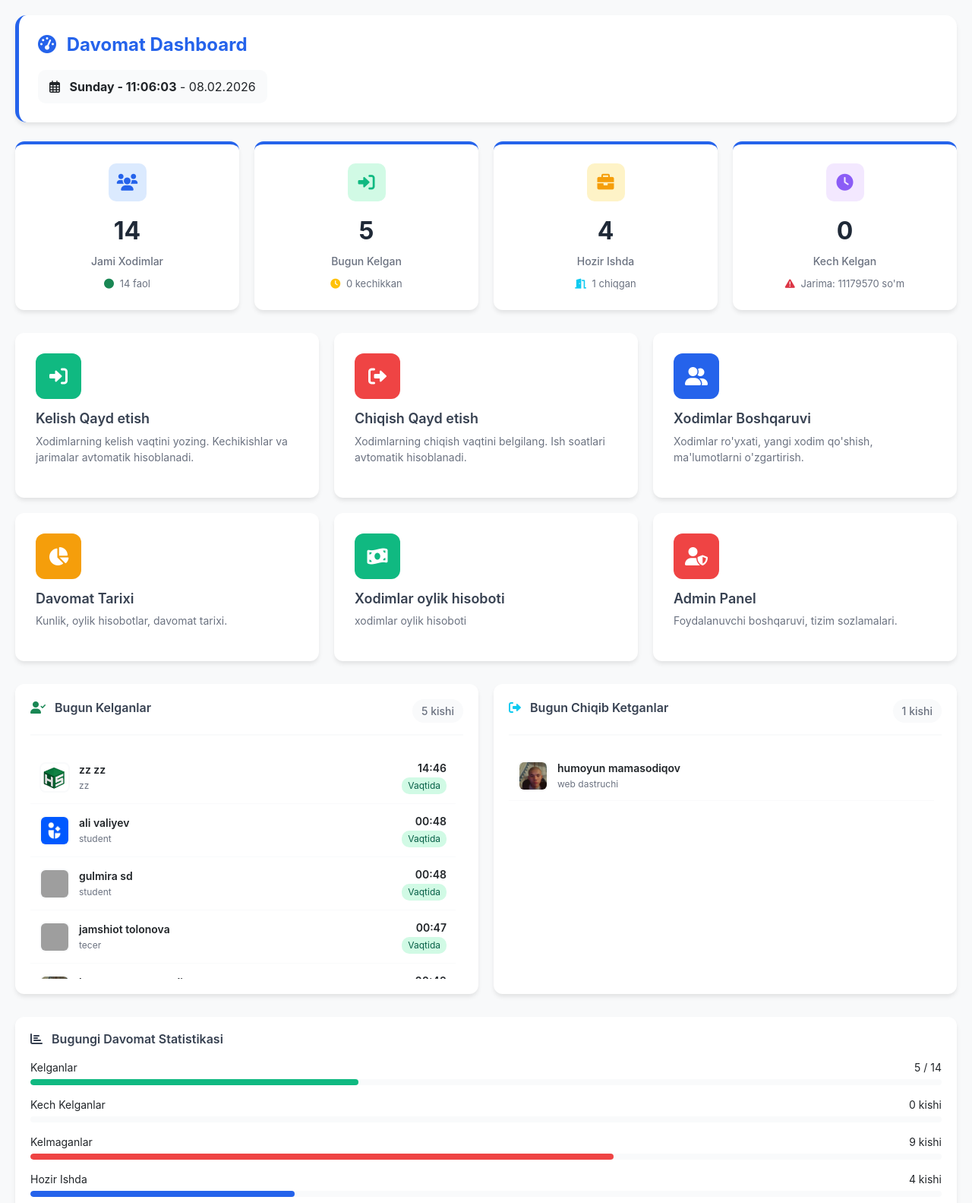
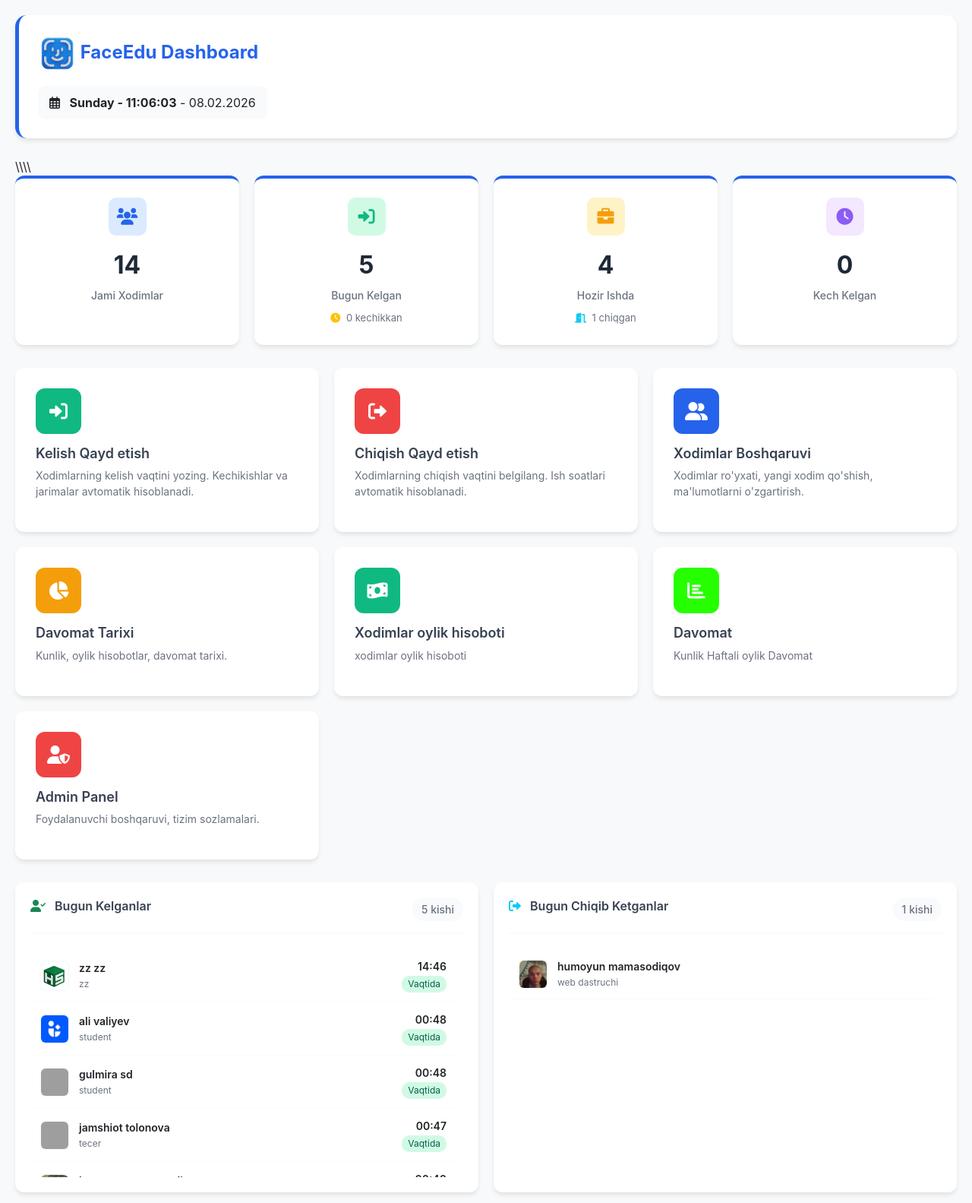
Before and after one commit to HumoyunMamasodiqov/Face-id-Edu-app, a Django app: page /dashboard/ in a window 1280 px wide. Shown: the top 1583 px of the page at 76% size. Run offline with Django 5.2, Linux system fonts and the light colour scheme; a user stored in the database is signed in; data comes from the database, SQL or seed files in the repository; both versions use the stored data as it was after the commit; grey boxes are pictures that could not be loaded.

Commit message:
face id no 2 version

```diff
--- a/templates/dashboard.html
+++ b/templates/dashboard.html
@@ -373,8 +373,8 @@
     <!-- Sarlavha -->
     <div class="dashboard-header animate-in">
         <h1 class="header-title">
-            <i class="fas fa-tachometer-alt me-2"></i>
-            Davomat Dashboard
+            <img style="width: 50px; height: 50px;" src="{% static 'img/sklatlogo.png' %}" class="header-logo" alt="">
+            FaceEdu Dashboard
         </h1>
         <div class="date-display">
             <i class="far fa-calendar-alt me-2"></i>
@@ -382,7 +382,15 @@
         </div>
     </div>
 
-    <!-- Statistikalar -->
+    <!-- Statistikalar -->\\\\
+
+
+
+
+
+
+
+
     <div class="stats-row animate-in" style="animation-delay: 0.1s;">
         <div class="stat-box">
             <div class="stat-icon users">
@@ -390,10 +398,7 @@
             </div>
             <div class="stat-number">{{ total_employees }}</div>
             <div class="stat-label">Jami Xodimlar</div>
-            <div class="stat-detail">
-                <i class="fas fa-circle text-success me-1"></i>
-                {{ active_count }} faol
-            </div>
+
         </div>
 
         <div class="stat-box">
@@ -426,10 +431,7 @@
             </div>
             <div class="stat-number">{{ late_today }}</div>
             <div class="stat-label">Kech Kelgan</div>
-            <div class="stat-detail">
-                <i class="fas fa-exclamation-triangle text-danger me-1"></i>
-                Jarima: {{ total_penalty|floatformat:0 }} so'm
-            </div>
+
         </div>
     </div>
 
@@ -490,7 +492,17 @@
         </p>
     </a>
     {% endif %}
-
+    {% if user.is_superuser or user.is_staff or user.profile.user_type == 'admin' %}
+    <a href="{% url 'daily_report' %}" class="action-card">
+        <div class="action-icon" style="background-color: #26ff00; color: white;">
+            <i class="fas fa-chart-bar"></i>
+        </div>
+        <h3 class="action-title"> Davomat</h3>
+        <p class="action-desc">
+            Kunlik Haftali oylik  Davomat
+        </p>
+    </a>
+    {% endif %}
     <!-- Faqat admin uchun -->
     {% if user.is_superuser or user.is_staff or user.profile.user_type == 'admin' %}
     <a href="{% url 'admin_dashboard' %}" class="action-card">
@@ -503,6 +515,7 @@
         </p>
     </a>
     {% endif %}
+
 </div>
     <!-- Davomat ma'lumotlari -->
     <div class="attendance-sections animate-in" style="animation-delay: 0.3s;">
--- a/templates/employee_list.html
+++ b/templates/employee_list.html
@@ -463,8 +463,7 @@
             <div class="row align-items-center">
                 <div class="col-8">
                     <button style="background-color: #2196F3; margin-bottom: 15px; border-color: #2196F3; color: white; border-radius: 5px;" class="btn" onclick="window.history.back()"><i class="fas fa-arrow-left me-2"></i>Orqaga</button>
-
-
+                    <a style="background-color: #2196F3; margin-bottom: 15px; border-color: #2196F3; color: white; border-radius: 5px;" class="btn " href="{% url 'dashboard' %}">Dashboard</a>
                     <div class="d-flex align-items-center">
                         <div class="bg-white p-2 rounded-circle shadow-sm me-3">
                             <i class="fas fa-users fa-lg" style="color: #2196F3;"></i>
```
Also changed, not shown: templates/attendance_report.html (+1 -6 lines), templates/home.html (+3 -5 lines), db.sqlite3.
